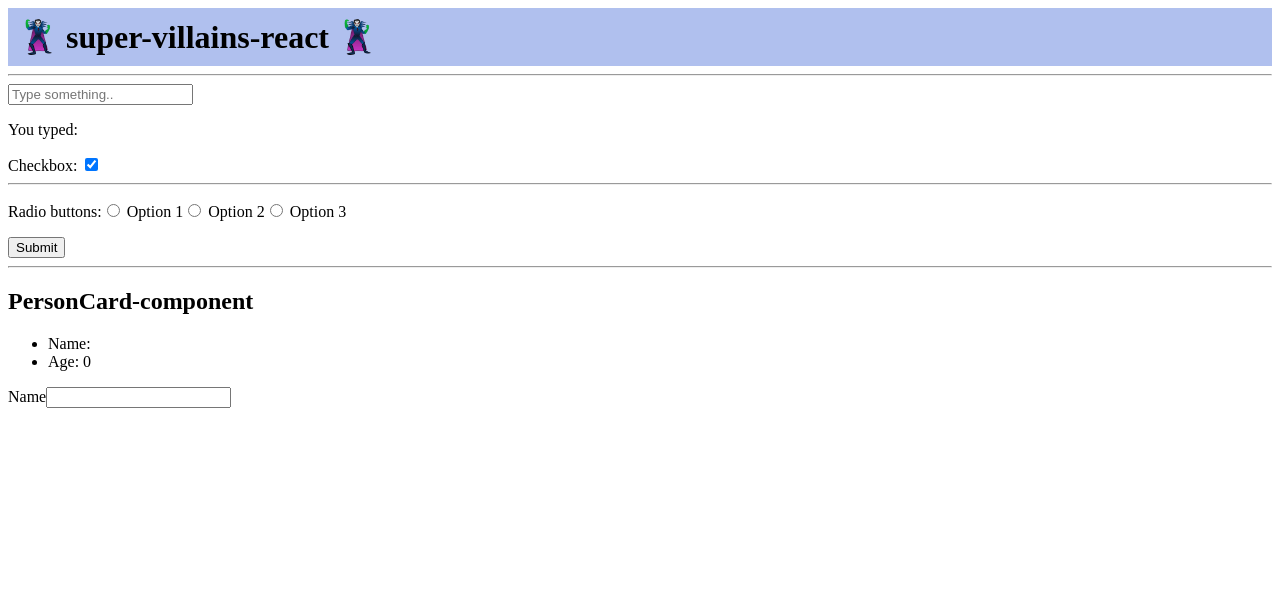
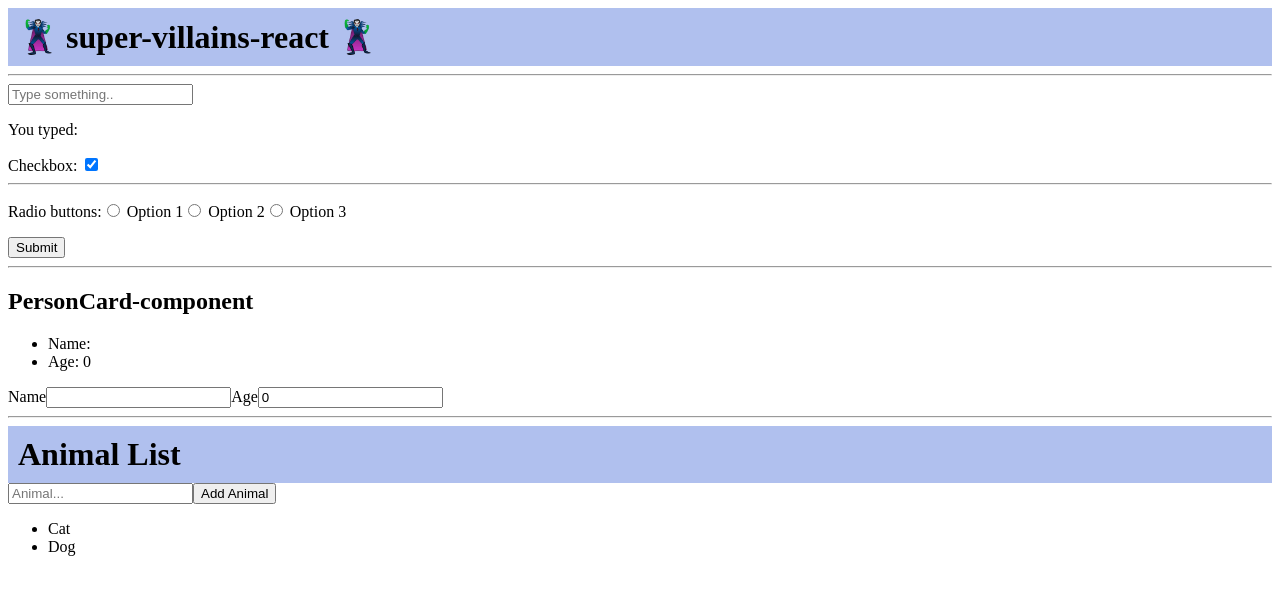
Before and after one commit to Mejlisson/super-villains-react, a React (Vite) app: page / in a window 1280 px wide. Shown: the top 594 px of the page. Built offline with nearby package versions, Linux system fonts and the light colour scheme.

Commit message:
Added AnimaList

```diff
--- a/src/App.tsx
+++ b/src/App.tsx
@@ -2,6 +2,7 @@ import InputDemo from "./components/InputDemo/imputDemo";
 import InputField from "./components/InputField/InputField";
 import CheckBox from "./components/CheckBox/CheckBox";
 import PersonCard from "./components/PersonCart/PersonCard";
+import AnimalList from "./components/AnimalList/AnimalList";
 import "./App.scss";
 
 function App() {
@@ -14,6 +15,8 @@ function App() {
       <CheckBox />
       <hr/>
       <PersonCard />
+      <hr/>
+      <AnimalList />
 		</>
 	);
 }
--- /dev/null
+++ b/src/components/AnimalList/AnimalList.tsx
@@ -0,0 +1,35 @@
+import { useState } from "react";
+
+
+export default function AnimalList() {
+    const [animals, setAnimals] = useState<string[]>(["Cat", "Dog"]);
+    const [inputAnimal, setInputAnimal] = useState("");
+
+
+    const handleClick = () => {
+        // när vi klickar på knappen ska vi lägga till ett djur till arrayen
+        // vi får inte göra så här animals.push(inputAnimal);
+        setAnimals([...animals, inputAnimal]);
+    };
+
+
+    return (
+        <>
+            <h1>Animal List</h1>
+            <input
+                type="text"
+                placeholder="Animal..."
+                value={inputAnimal}
+                onChange={(e: React.ChangeEvent<HTMLInputElement>) => {
+                    setInputAnimal(e.target.value);
+                }}
+            />
+            <button onClick={handleClick}>Add Animal</button>
+            <ul>
+                {animals.map((animal) => (
+                    <li key={animal}>{animal}</li>
+                ))}
+            </ul>
+        </>
+    );
+}
--- a/src/components/PersonCart/PersonCard.tsx
+++ b/src/components/PersonCart/PersonCard.tsx
@@ -13,6 +13,10 @@ export default function PersonCard(){
         //Vin får inte göra: person.name = e.target.value
         setPerson({...person, name: e.target.value});
     };
+    const handleAgeChange = (e: React.ChangeEvent<HTMLInputElement>) => {
+        //Vin får inte göra: person.name = e.target.value
+        setPerson({...person, age: e.target.value});
+    };
 
     return (
         <>
@@ -27,6 +31,13 @@ export default function PersonCard(){
                     value={person.name}
                     onChange={handleNameChange} />
             </label>
+            <label htmlFor="personAge">Age
+            <input  type="text"
+                    id="personAge"
+                    value={person.age}
+                    onChange={handleAgeChange} />
+            </label>
+
         </>
     );
 }
```
